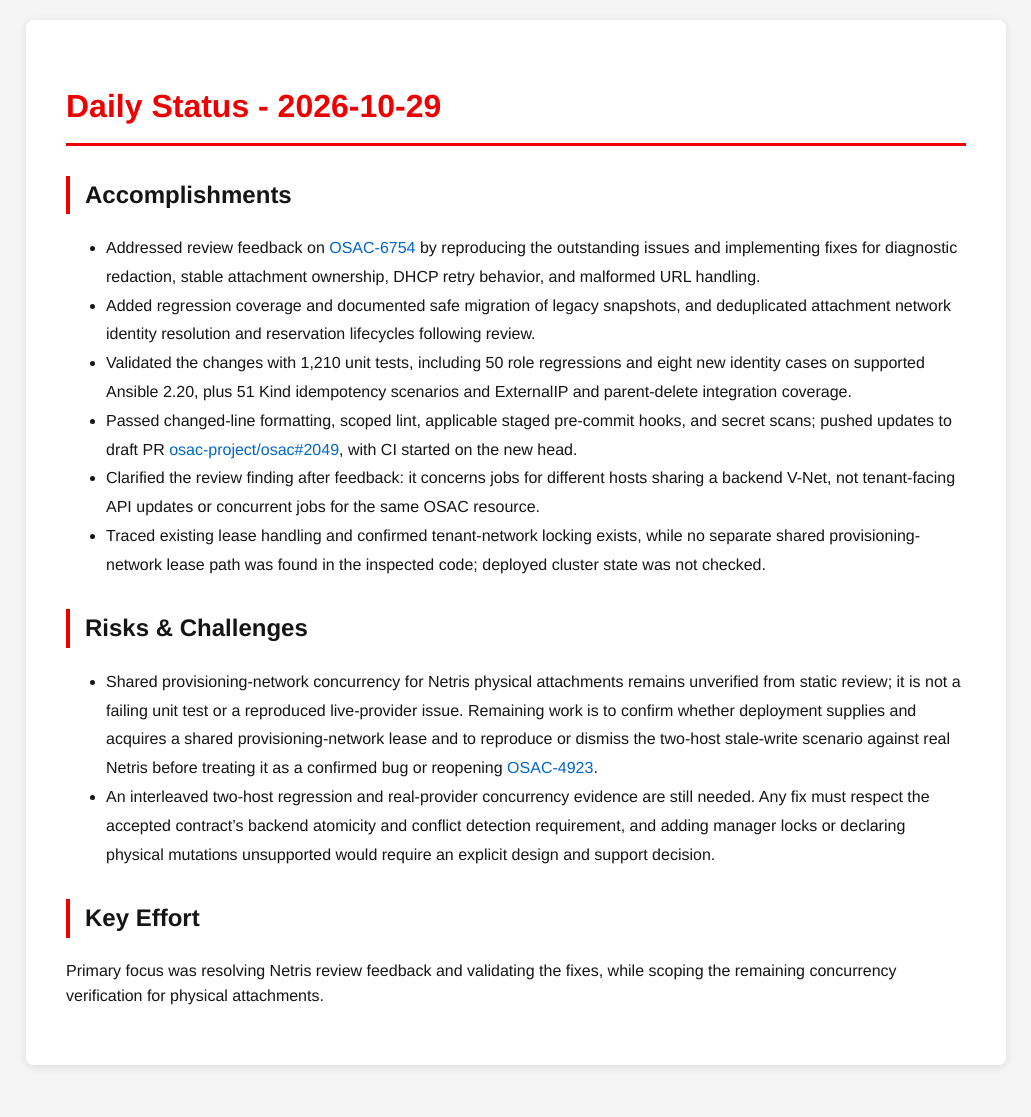
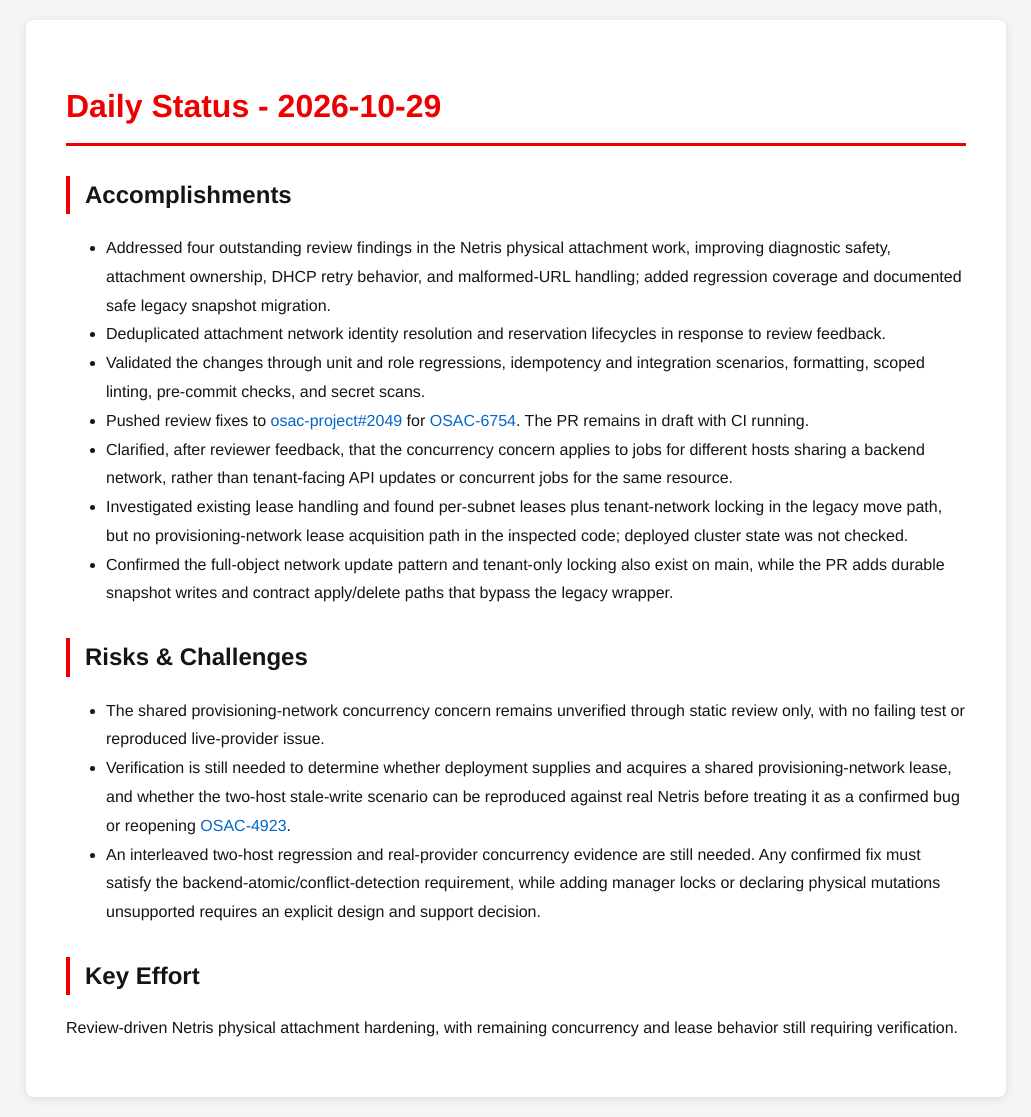
Before and after one commit to tzvatot/daily-status, a Jekyll site: the page built from 2026-10-29.md, in a window 1280 px wide. Shown: the whole page, without its empty margins (124-1155 px from the left). Built offline with Jekyll 4.4.1, drawn with Linux system fonts in a browser that asks for light colours; before the commit the page ends 1085 px from its top, so only the background shows below that.

Commit message:
Daily status update - 2026-10-29

```diff
--- a/2026-10-29.md
+++ b/2026-10-29.md
@@ -7,16 +7,18 @@ date: 2026-10-29
 # Daily Status - 2026-10-29
 
 ## Accomplishments
-- Addressed review feedback on [OSAC-6754](https://redhat.atlassian.net/browse/OSAC-6754) by reproducing the outstanding issues and implementing fixes for diagnostic redaction, stable attachment ownership, DHCP retry behavior, and malformed URL handling.
-- Added regression coverage and documented safe migration of legacy snapshots, and deduplicated attachment network identity resolution and reservation lifecycles following review.
-- Validated the changes with 1,210 unit tests, including 50 role regressions and eight new identity cases on supported Ansible 2.20, plus 51 Kind idempotency scenarios and ExternalIP and parent-delete integration coverage.
-- Passed changed-line formatting, scoped lint, applicable staged pre-commit hooks, and secret scans; pushed updates to draft PR [osac-project/osac#2049](https://github.com/osac-project/osac/pull/2049), with CI started on the new head.
-- Clarified the review finding after feedback: it concerns jobs for different hosts sharing a backend V-Net, not tenant-facing API updates or concurrent jobs for the same OSAC resource.
-- Traced existing lease handling and confirmed tenant-network locking exists, while no separate shared provisioning-network lease path was found in the inspected code; deployed cluster state was not checked.
+- Addressed four outstanding review findings in the Netris physical attachment work, improving diagnostic safety, attachment ownership, DHCP retry behavior, and malformed-URL handling; added regression coverage and documented safe legacy snapshot migration.
+- Deduplicated attachment network identity resolution and reservation lifecycles in response to review feedback.
+- Validated the changes through unit and role regressions, idempotency and integration scenarios, formatting, scoped linting, pre-commit checks, and secret scans.
+- Pushed review fixes to [osac-project#2049](https://github.com/osac-project/osac/pull/2049) for [OSAC-6754](https://redhat.atlassian.net/browse/OSAC-6754). The PR remains in draft with CI running.
+- Clarified, after reviewer feedback, that the concurrency concern applies to jobs for different hosts sharing a backend network, rather than tenant-facing API updates or concurrent jobs for the same resource.
+- Investigated existing lease handling and found per-subnet leases plus tenant-network locking in the legacy move path, but no provisioning-network lease acquisition path in the inspected code; deployed cluster state was not checked.
+- Confirmed the full-object network update pattern and tenant-only locking also exist on main, while the PR adds durable snapshot writes and contract apply/delete paths that bypass the legacy wrapper.
 
 ## Risks & Challenges
-- Shared provisioning-network concurrency for Netris physical attachments remains unverified from static review; it is not a failing unit test or a reproduced live-provider issue. Remaining work is to confirm whether deployment supplies and acquires a shared provisioning-network lease and to reproduce or dismiss the two-host stale-write scenario against real Netris before treating it as a confirmed bug or reopening [OSAC-4923](https://redhat.atlassian.net/browse/OSAC-4923).
-- An interleaved two-host regression and real-provider concurrency evidence are still needed. Any fix must respect the accepted contract's backend atomicity and conflict detection requirement, and adding manager locks or declaring physical mutations unsupported would require an explicit design and support decision.
+- The shared provisioning-network concurrency concern remains unverified through static review only, with no failing test or reproduced live-provider issue.
+- Verification is still needed to determine whether deployment supplies and acquires a shared provisioning-network lease, and whether the two-host stale-write scenario can be reproduced against real Netris before treating it as a confirmed bug or reopening [OSAC-4923](https://redhat.atlassian.net/browse/OSAC-4923).
+- An interleaved two-host regression and real-provider concurrency evidence are still needed. Any confirmed fix must satisfy the backend-atomic/conflict-detection requirement, while adding manager locks or declaring physical mutations unsupported requires an explicit design and support decision.
 
 ## Key Effort
-Primary focus was resolving Netris review feedback and validating the fixes, while scoping the remaining concurrency verification for physical attachments.
+Review-driven Netris physical attachment hardening, with remaining concurrency and lease behavior still requiring verification.
```
